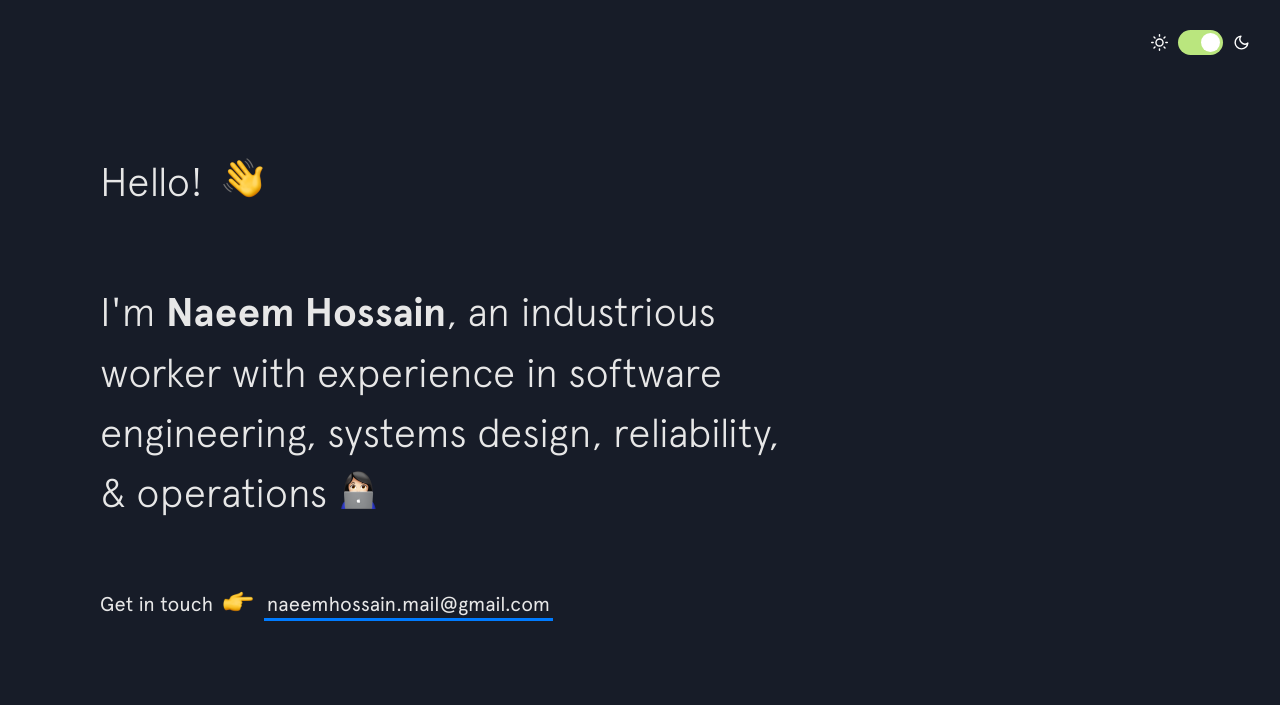
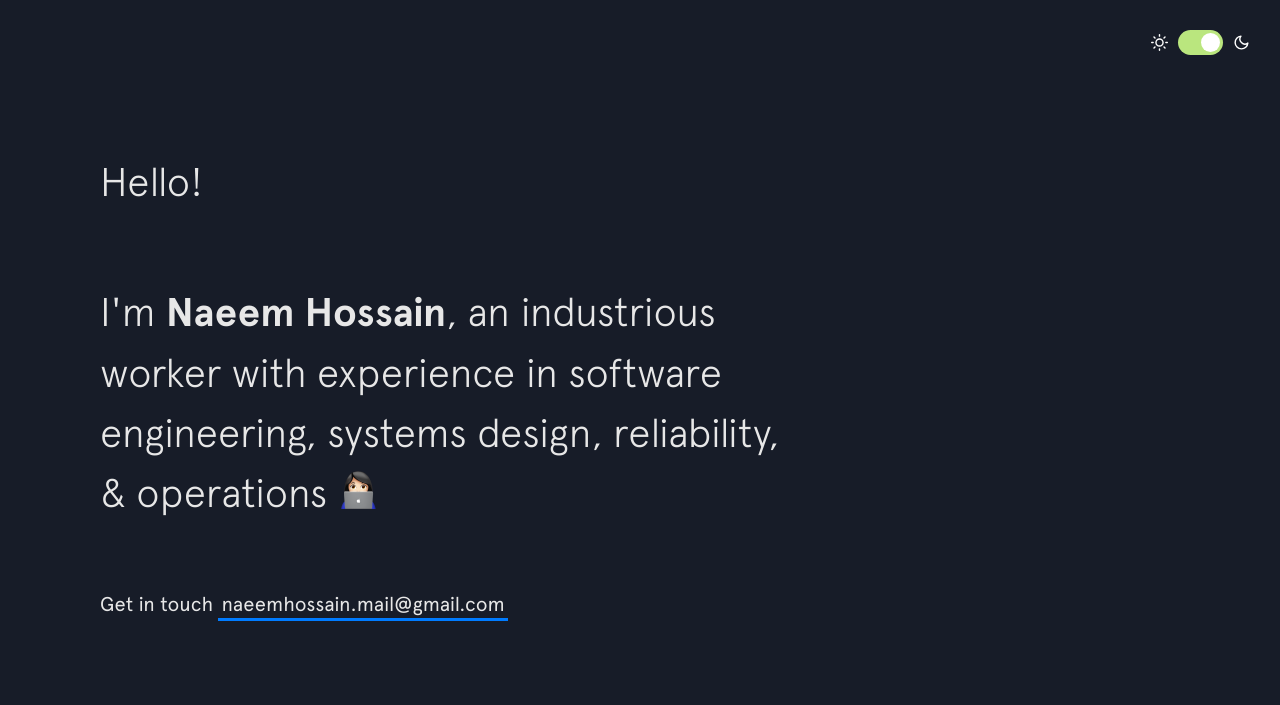
Before and after one commit to malenabashar/malenabashar.github.io, a Jekyll site: the page built from index.html, in a window 1280 px wide. Shown: the top 705 px of the page. Built offline with Jekyll 4.4.1, drawn with Linux system fonts in a browser that asks for light colours; nearby versions of some CDN libraries.

Commit message:
Updating website

```diff
--- a/_includes/intro.html
+++ b/_includes/intro.html
@@ -1,6 +1,6 @@
 <header class="intro">
   <h1 class="intro__hello">Hello!
-    <span class="emoji wave-hand animated"></span>
+    <!-- <span class="emoji wave-hand animated"></span> -->
   </h1>
 
   <h2 class="intro__tagline">I'm
@@ -10,14 +10,15 @@
 
   <h3 class="intro__contact">
     <span>Get in touch </span>
-    <span class="emoji pointer"></span>
+    <!-- <span class="emoji pointer"></span> -->
     <span>
       <a href="mailto:naeemhossain.mail@gmail.com" target="_blank" class="highlight-link">naeemhossain.mail@gmail.com</a>
     </span>
   </h3>
   <footer class="footer">
     <div class="footer__links">
-      <div style="display: flex; justify-content: start; vertical-align: top;">
+      <!-- <div style="display: flex; justify-content: start; vertical-align: top;"> -->
+        <div style="display: flex; float: left; vertical-align: top;">
         {% for link in site.social %}
         <a href="{{link.url}}" target="_blank" title="{{link.title}}">
           <span class="text">{{link.title}}</span>
```
